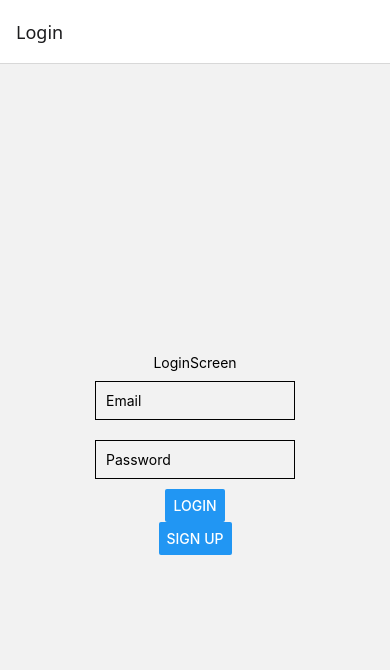
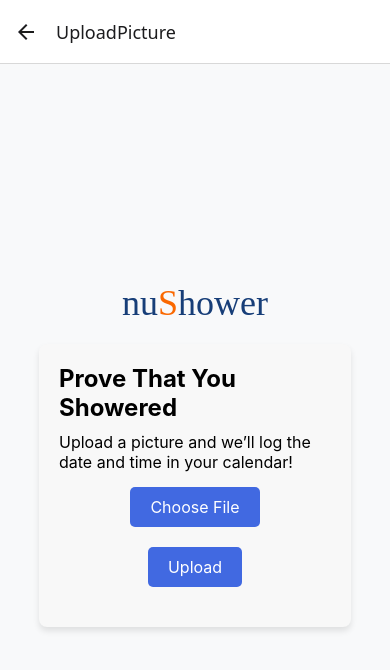
Before and after one commit to jarrenoh/nuShower, a React Native app: screen /UploadPicture in a window 390 px wide. Shown: the top 670 px of the page. Built offline with nearby package versions, Linux system fonts and the light colour scheme.

Commit message:
added navigation to upload pic

```diff
--- a/App.tsx
+++ b/App.tsx
@@ -2,6 +2,7 @@ import {StatusBar} from 'expo-status-bar';
 import {StyleSheet, Text, View} from 'react-native';
 import React from 'react';
 import Login from 'screens/Login';
+import UploadPicture from 'screens/uploadpicture';
 import { NavigationContainer } from '@react-navigation/native';
 import { createNativeStackNavigator } from '@react-navigation/native-stack';
 
@@ -12,6 +13,7 @@ export default function App() {
     <NavigationContainer>
       <Stack.Navigator initialRouteName='Login'>
         <Stack.Screen name="Login" component={Login} />
+        <Stack.Screen name="UploadPicture" component={UploadPicture} />
       </Stack.Navigator>
     </NavigationContainer>
   );
--- a/package.json
+++ b/package.json
@@ -20,6 +20,7 @@
     "react": "18.3.1",
     "react-native": "0.76.6",
     "react-native-gesture-handler": "~2.20.2",
+    "react-native-image-picker": "^7.2.3",
     "react-native-safe-area-context": "4.12.0",
     "react-native-screens": "~4.4.0"
   },
--- a/screens/Login.tsx
+++ b/screens/Login.tsx
@@ -2,12 +2,14 @@ import { View, Text, TextInput, Button } from 'react-native'
 import React, {useState }from 'react'
 import { getAuth, signInWithEmailAndPassword, createUserWithEmailAndPassword, signOut } from 'firebase/auth'
 import { FIREBASE_AUTH } from 'firebase'
+import { useNavigation } from '@react-navigation/core'
 
 const LoginScreen = () => {
   const [email, setEmail] = useState('')
   const [password, setPassword] = useState('')
   const [loading, setLoading] = useState(false)
   const auth = FIREBASE_AUTH
+  const navigation = useNavigation()
 
   const signup = () => {
     setLoading(true)
@@ -37,6 +39,9 @@ const LoginScreen = () => {
       })
   }
 
+  const goToUploadPicture = () => {
+    navigation.navigate('UploadPicture')
+  }
 
 return (
     <View style = {styles.container}>
@@ -57,19 +62,7 @@ return (
       />
       <Button
         title = "Login"
-        onPress = {() => {
-          setLoading(true)
-          signInWithEmailAndPassword(auth, email, password)
-            .then(() => {
-              console.log('Logged in')
-            })
-            .catch((error) => {
-              console.log('Error:', error)
-            })
-            .finally(() => {
-              setLoading(false)
-            })
-        }}
+        onPress = {signin}
         disabled = {loading}
       />
 
@@ -78,7 +71,14 @@ return (
         onPress = {signup}
         disabled = {loading}
       />
+
+      button that navigates to the upload picture screen
+      <Button
+        title = "Upload Picture"
+        onPress = {goToUploadPicture}
+      />
     </View>
+
   )
 }
 
--- /dev/null
+++ b/screens/uploadpicture.tsx
@@ -0,0 +1,127 @@
+import React, { useState } from 'react';
+import { View, Text, TouchableOpacity, Image, StyleSheet, Alert } from 'react-native';
+import * as ImagePicker from 'react-native-image-picker'; // Add image picker library
+
+export default function FrontPage() {
+  const [imageUri, setImageUri] = useState(null); // State to store the selected image URI
+
+  const handleImageUpload = () => {
+    // Use the image picker to select an image
+    ImagePicker.launchImageLibrary({ mediaType: 'photo' }, (response) => {
+      if (response.didCancel) {
+        console.log('User cancelled image picker');
+      } else if (response.errorCode) {
+        console.error('ImagePicker Error: ', response.errorMessage);
+      }
+    });
+  };
+
+  const handleUpload = () => {
+    if (imageUri) {
+      const now = new Date();
+      const date = now.toLocaleDateString();
+      const time = now.toLocaleTimeString();
+
+      // Show the log entry in an alert (for demo purposes)
+      Alert.alert('Shower Logged', `Date: ${date}\nTime: ${time}`);
+
+      // You would also update the calendar/log here
+      // For example, storing the log entry in a database or local storage
+    } else {
+      Alert.alert('No image', 'Please select an image to upload.');
+    }
+  };
+
+  return (
+    <View style={styles.container}>
+      <Text style={styles.header}>nu<Text style={styles.orange}>S</Text>hower</Text>
+
+      <View style={styles.uploadContainer}>
+        <Text style={styles.uploadTitle}>Prove That You Showered</Text>
+        <Text style={styles.uploadText}>
+          Upload a picture and we’ll log the date and time in your calendar!
+        </Text>
+
+        <TouchableOpacity style={styles.uploadButton} onPress={handleImageUpload}>
+          <Text style={styles.uploadButtonText}>Choose File</Text>
+        </TouchableOpacity>
+
+        {imageUri && (
+          <View style={styles.previewContainer}>
+            <Text style={styles.previewText}>Uploaded Picture:</Text>
+            <Image source={{ uri: imageUri }} style={styles.previewImage} />
+          </View>
+        )}
+
+        <TouchableOpacity style={styles.uploadButton} onPress={handleUpload}>
+          <Text style={styles.uploadButtonText}>Upload</Text>
+        </TouchableOpacity>
+      </View>
+    </View>
+  );
+}
+
+const styles = StyleSheet.create({
+  container: {
+    flex: 1,
+    alignItems: 'center',
+    justifyContent: 'center',
+    backgroundColor: '#f8f9fa',
+  },
+  header: {
+    fontSize: 36,
+    fontFamily: 'Great Vibes',
+    color: '#173e78',
+    textAlign: 'center',
+  },
+  orange: {
+    color: '#fa6800',
+  },
+  uploadContainer: {
+    backgroundColor: '#f8f8f8',
+    borderRadius: 8,
+    padding: 20,
+    marginTop: 20,
+    shadowColor: '#000',
+    shadowOffset: { width: 0, height: 4 },
+    shadowOpacity: 0.1,
+    shadowRadius: 6,
+    width: '80%',
+    alignItems: 'center',
+  },
+  uploadTitle: {
+    fontSize: 24,
+    fontWeight: 'bold',
+    marginBottom: 10,
+  },
+  uploadText: {
+    fontSize: 16,
+    marginBottom: 15,
+  },
+  uploadButton: {
+    backgroundColor: '#4169e1',
+    paddingVertical: 10,
+    paddingHorizontal: 20,
+    borderRadius: 5,
+    marginBottom: 20,
+  },
+  uploadButtonText: {
+    color: '#fff',
+    fontSize: 16,
+  },
+  previewContainer: {
+    marginTop: 10,
+    marginBottom: 20,
+    alignItems: 'center',
+  },
+  previewText: {
+    fontSize: 16,
+    marginBottom: 5,
+  },
+  previewImage: {
+    width: 100,
+    height: 100,
+    marginTop: 10,
+    borderRadius: 10,
+  },
+});
```
Also changed, not shown: screens/details.tsx (deleted, +0 -27 lines), 1 other file (tests, documents, lock files or other folders).
